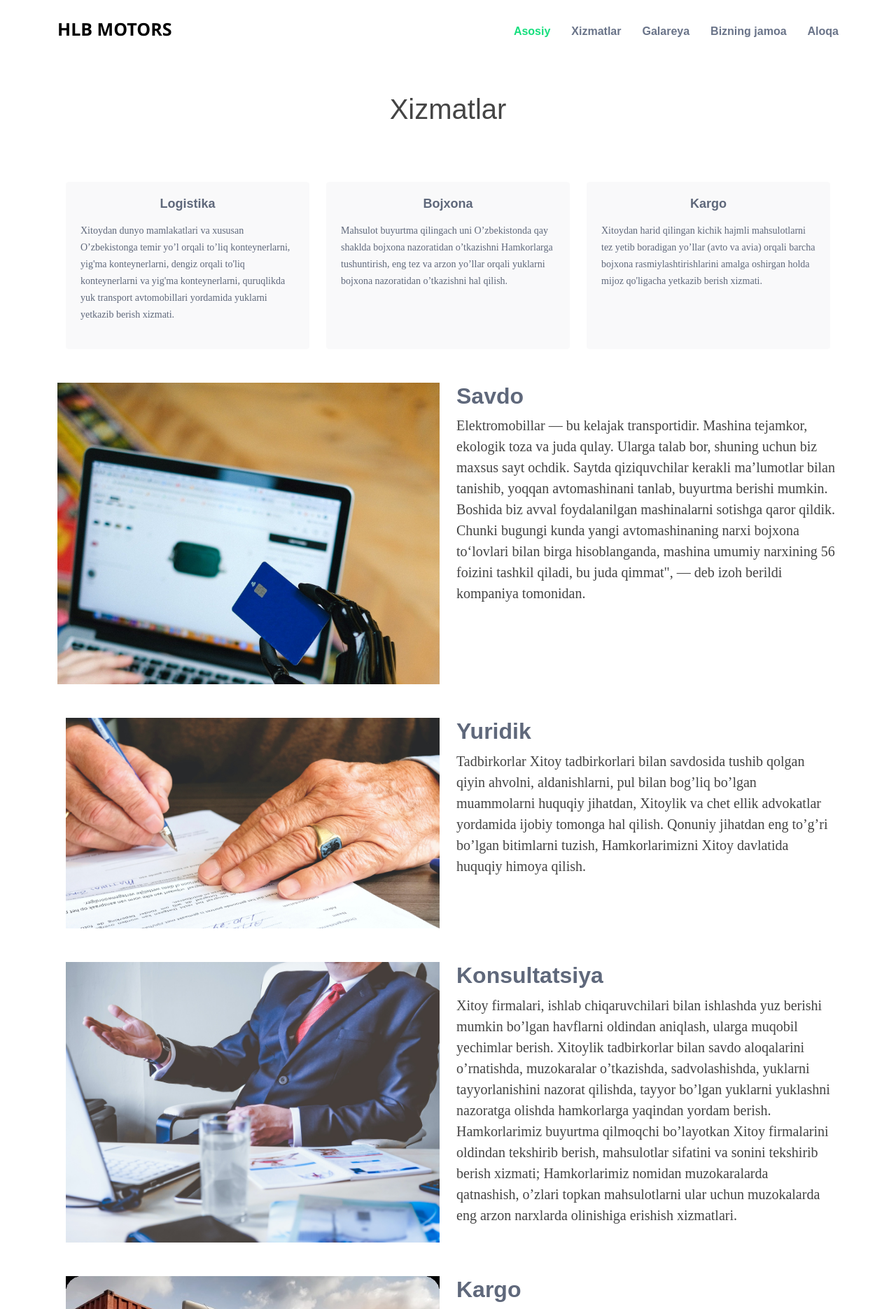
After one commit to SHOHIJAHON20001/SandDMotors, a Django app: page /services/ in a window 1280 px wide. The commit adds this page. Shown: the top 1871 px of the page at 70% size. Run offline with Django 4.2, Linux system fonts and the light colour scheme; parts of the project's set-up code (start-up, migrations or seed data) failed here and were passed over; some libraries are stand-ins or nearby versions.

Commit message:
sandmotors

```diff
--- a/CandDmotors/urls.py
+++ b/CandDmotors/urls.py
@@ -1,8 +1,13 @@
 from django.urls import path
-from .views import home, gallery, contact
+from .views import home, gallery, gallery_details, our_team, services, contact, mail_send
+
 
 urlpatterns = [
    path('', home, name='home'),
    path('gallery/', gallery, name='gallery'),
+   path('gallerys/<int:car_id>/', gallery_details, name='gallery_details'),
+   path('our_team/', our_team, name='our_team'),
+   path('services/', services, name='services'),
    path('contact/', contact, name='contact'),
+   path('mail_send/', mail_send, name='mail_send'),
 ]
--- a/CandDmotors/views.py
+++ b/CandDmotors/views.py
@@ -1,8 +1,9 @@
-from django.shortcuts import render
+from django.shortcuts import render, get_object_or_404
 from config.settings import EMAIL_HOST_USER
 from django.core.mail import EmailMessage
 from django.core.mail import send_mail
 from .models import Galareya
+from django.http import HttpResponse
 # Create your views here.
 
 
@@ -18,25 +19,40 @@ def gallery(request):
     context  = {
         'gallerys':gallerys,
     }
-    return render(request, 'portfolio-details.html', context)
+    print(gallerys)
+    return render(request, 'gallery.html', context)
+
+def gallery_details(request, car_id):
+    gallerys = get_object_or_404(Galareya, id=car_id)
+    return render(request, 'gallery_details.html', {'gallerys':gallerys})
+
+def services(request):
+    return render(request, 'services.html')
 
 
+def our_team(request):
+    return render(request, 'ourteam.html')
 
 def contact(request):
-    gallerys = Galareya.objects.all()
+    return render(request, 'contact.html')
+
+
+def mail_send(request):
     if request.method == 'POST':
         name = request.POST['name']
-        email = request.POST['email']
-        subject = request.POST['subject']
-        message = request.POST['message']
+        sender_email = request.POST['email']
+        phone = request.POST['phone']
+        msg = request.POST['msg']
 
-        EmailMessage(
-            subject,
-            message,
-            email,
-            name,
+        email = EmailMessage(
+            f"xabar jo'natuvchi: {sender_email}",
+            f"Ismi: {name}\n\n Elektron pochta manzili: {sender_email}/n/n Telefon: {phone}\n\n Xabar: {msg}",
+            sender_email,
             [EMAIL_HOST_USER],
         )
-        return render(request, 'index.html', {'name':name, 'gallerys':gallerys})
+        email.fail_silently = False
+        email.send()
+        print(name, sender_email, phone, msg)
+        return HttpResponse('Muvaffaqqiyatli')
     else:
-        return render(request, 'index.html', {})
+        return HttpResponse("Muvaffaqqiyatsiz!!")
--- a/config/urls.py
+++ b/config/urls.py
@@ -24,4 +24,4 @@ from django.conf.urls.static import static
 urlpatterns = [
     path('admin/', admin.site.urls),
     path('', include('CandDmotors.urls')),
-] + static(settings.STATIC_URL, document_root=settings.STATIC_ROOT)
+] + static(settings.MEDIA_URL, document_root=settings.MEDIA_ROOT)
--- a/templates/base.html
+++ b/templates/base.html
@@ -46,11 +46,11 @@
 
       <nav id="navbar" class="navbar">
         <ul>
-          <li><a class="nav-link scrollto active" href="#hero">Asosiy</a></li>
-          <li><a class="nav-link scrollto" href="#services">Xizmatlar</a></li>
-          <li><a class="nav-link scrollto " href="#portfolio">Galareya</a></li>
-          <li><a class="nav-link scrollto" href="#team">Bizning jamoa</a></li>
-          <li><a class="nav-link scrollto" href="#contact">Aloqa</a></li>
+          <li><a class="nav-link scrollto active" href="{% url 'home' %}">Asosiy</a></li>
+          <li><a class="nav-link scrollto" href="{% url 'services' %}">Xizmatlar</a></li>
+          <li><a class="nav-link scrollto " href="{% url 'gallery' %}">Galareya</a></li>
+          <li><a class="nav-link scrollto" href="{% url 'our_team' %}">Bizning jamoa</a></li>
+          <li><a class="nav-link scrollto" href="{% url 'contact' %}">Aloqa</a></li>
         </ul>
         <i class="bi bi-list mobile-nav-toggle"></i>
       </nav><!-- .navbar -->
@@ -72,7 +72,7 @@
     <div class="container footer-bottom clearfix">
       <div class="copyright" style="text-align: center;">
         <center>
-          &copy; Copyright <strong><span><a href="{% url 'home' %}">S&D Motors</a></span></strong>. All Rights Reserved
+          &copy; Copyright <strong><span><a href="{% url 'home' %}">HLB Motors</a></span></strong>. All Rights Reserved
         </center>
       </div>
     </div>
--- /dev/null
+++ b/templates/services.html
@@ -0,0 +1,108 @@
+{% extends 'base.html' %}
+{% load static %}
+{% block content %}
+<br><br><br>
+  <!-- ======= services Section ======= -->
+  <section id="services" id="about" class="about">
+    <div class="container">
+      <h1><center>Xizmatlar</center></h1><br><br><br>
+
+      <!-- ======= Featured Services Section ======= -->
+    <section id="featured-services" class="featured-services">
+        <div class="container">
+
+          <div class="row">
+            <div class="col-lg-4 col-md-6">
+              <div class="icon-box">
+                <center><h4 class="title" id="titleid">Logistika</h4></center>
+                <p class="description">Xitoydan dunyo mamlakatlari va xususan O’zbekistonga temir yo’l orqali to’liq konteynerlarni, yig'ma konteynerlarni, dengiz orqali to'liq konteynerlarni va yig'ma konteynerlarni, quruqlikda yuk transport avtomobillari yordamida yuklarni yetkazib berish xizmati.</p>
+              </div>
+            </div>
+            <div class="col-lg-4 col-md-6 mt-4 mt-md-0">
+              <div class="icon-box">
+                <center><h4 class="title" id="titleid">Bojxona</h4></center>
+                <p class="description">Mahsulot buyurtma qilingach uni O’zbekistonda qay shaklda bojxona nazoratidan o’tkazishni Hamkorlarga tushuntirish, eng tez va arzon yo’llar orqali yuklarni bojxona nazoratidan o’tkazishni hal qilish.</p>
+              </div>
+            </div>
+            <div class="col-lg-4 col-md-6 mt-4 mt-lg-0">
+              <div class="icon-box">
+                <center><h4 class="title" id="titleid">Kargo</h4></center>
+                <p class="description">Xitoydan harid qilingan kichik hajmli mahsulotlarni tez yetib boradigan yo’llar (avto va avia) orqali barcha bojxona rasmiylashtirishlarini amalga oshirgan holda mijoz qo'ligacha yetkazib berish xizmati.</p>
+              </div>
+            </div>
+          </div>
+
+        </div>
+      </section><!-- End Featured Services Section -->
+      <br><br>
+      <div class="row">
+        <div class="col-lg-6">
+          <img src="{% static 'assets/img/savdo.jpeg' %}" class="img-fluid" style="box-sizing: content-box;">
+        </div>
+        <div class="col-lg-6 pt-4 pt-lg-0 content">
+          <h3>Savdo</h3>
+          <p class="fst" style="font-size: 20px;">
+            Elektromobillar — bu kelajak transportidir. Mashina tejamkor, ekologik toza va juda qulay. Ularga talab bor, shuning uchun biz maxsus sayt ochdik. Saytda qiziquvchilar kerakli ma’lumotlar bilan tanishib, yoqqan avtomashinani tanlab, buyurtma berishi mumkin. Boshida biz avval foydalanilgan mashinalarni sotishga qaror qildik. Chunki bugungi kunda yangi avtomashinaning narxi bojxona to‘lovlari bilan birga hisoblanganda, mashina umumiy narxining 56 foizini tashkil qiladi, bu juda qimmat", — deb izoh berildi kompaniya tomonidan.
+          </p>
+      </div>
+    </div>
+
+    <!-- 2nd service -->
+    <br><br>
+    <div class="container">
+      <div class="row">
+        <div class="col-lg-6">
+          <img src="{% static 'assets/img/yuridik.jpg' %}" class="img-fluid" style="box-sizing: content-box;">
+        </div>
+        <div class="col-lg-6 pt-4 pt-lg-0 content">
+          <h3>Yuridik</h3>
+          <p class="fst" style="font-size: 20px;">
+            Tadbirkorlar Xitoy tadbirkorlari bilan savdosida tushib qolgan qiyin ahvolni, aldanishlarni, pul bilan bog’liq bo’lgan muammolarni huquqiy jihatdan, Xitoylik va chet ellik advokatlar yordamida ijobiy tomonga hal qilish. Qonuniy jihatdan eng to’g’ri bo’lgan bitimlarni tuzish, Hamkorlarimizni Xitoy davlatida huquqiy himoya qilish.
+          </p>
+        </div>
+      </div>
+    </div>
+
+    <!-- 2nd service end -->
+
+
+
+    <!-- 3rd service  -->
+    <br><br>
+    <div class="container">
+      <div class="row">
+        <div class="col-lg-6">
+          <img src="{% static 'assets/img/konsultatsiya.jpg' %}" class="img-fluid" style="box-sizing: content-box;">
+        </div>
+        <div class="col-lg-6 pt-4 pt-lg-0 content">
+          <h3>Konsultatsiya</h3>
+          <p class="fst" style="font-size: 20px;">
+            Xitoy firmalari, ishlab chiqaruvchilari bilan ishlashda yuz berishi mumkin bo’lgan havflarni oldindan aniqlash, ularga muqobil yechimlar berish. Xitoylik tadbirkorlar bilan savdo aloqalarini o’rnatishda, muzokaralar o’tkazishda, sadvolashishda, yuklarni tayyorlanishini nazorat qilishda, tayyor bo’lgan yuklarni yuklashni nazoratga olishda hamkorlarga yaqindan yordam berish. Hamkorlarimiz buyurtma qilmoqchi bo’layotkan Xitoy firmalarini oldindan tekshirib berish, mahsulotlar sifatini va sonini tekshirib berish xizmati; Hamkorlarimiz nomidan muzokaralarda qatnashish, o’zlari topkan mahsulotlarni ular uchun muzokalarda eng arzon narxlarda olinishiga erishish xizmatlari.
+          </p>
+        </div>
+      </div>
+    </div>
+    <!-- 3rd service end -->
+
+
+    <!-- 4 service -->
+    <br><br>
+    <div class="container">
+      <div class="row">
+        <div class="col-lg-6">
+          <img src="{% static 'assets/img/Logistika.jpg' %}" class="img-fluid" style="box-sizing: content-box;">
+        </div>
+        <div class="col-lg-6 pt-4 pt-lg-0 content">
+          <h3>Kargo</h3>
+          <p class="fst" style="font-size: 20px;">
+            Ayni paytda O‘zbekistonda ham elektromobillar ommalashib bormoqda. Chetdan tobora ko'proq yangi brendlar keltirilmoqda, xizmat ko'rsatish markazlari va elektr yonilg'i quyish shoxobchalari paydo bo'lmoqda, bu esa ushbu avtomobillarga bo'lgan talabdan dalolat beradi. Elektr transport vositalari ekologiya yo'nalishidagi katta yutuqdir. Ushbu avtomobillar chiqindi gazlar va zararli chiqindilarni ishlab chiqarmaydi, bu ularni eng toza va yashil transport vositalariga aylantiradi.
+          </p>
+        </div>
+      </div>
+    </div>
+    <!-- 4 service end -->
+
+  </section><!-- End About Section -->
+
+
+  {% endblock content %}
```
Also changed, not shown: CandDmotors/models.py (+7 -7 lines), config/settings.py (+11 -8 lines), templates/contact.html (added, +75 -0 lines), templates/gallery.html (added, +29 -0 lines), templates/gallery_details.html (added, +61 -0 lines), templates/index.html (+10 -39 lines), templates/ourteam.html (added, +44 -0 lines), templates/portfolio-details.html (deleted, +0 -64 lines), CandDmotors/migrations/0013_alter_galareya_battery_capacity_and_more.py (added).
